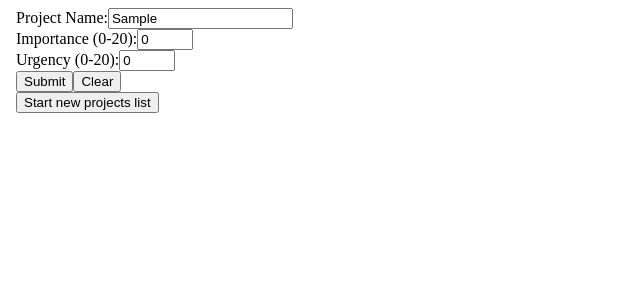
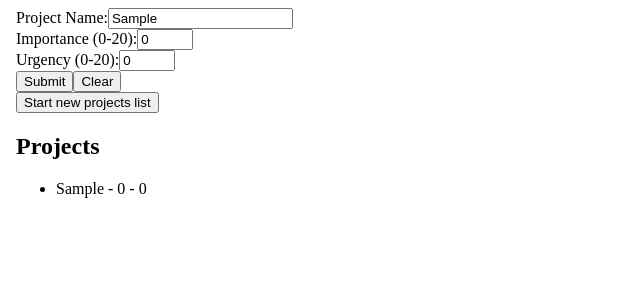
Before and after one commit to smithwithatypo/project_prioritizer_angular, an Angular app: page / in a window 1280 px wide. Both pictures are taken after typing "Sample" into the empty fields and a click on the button "Start new projects list". Shown: the top 300 px of the page, without its empty margins (0-640 px from the left). Built offline with nearby package versions, Linux system fonts and the light colour scheme.

Commit message:
display project list

```diff
--- a/src/app/input-form/input-form.component.html
+++ b/src/app/input-form/input-form.component.html
@@ -23,3 +23,11 @@
     </div>
 
   </form>
+
+  <div *ngIf="projects_list.length > 0">
+    <h2>Projects</h2>
+    <ul>
+      <li *ngFor="let project of projects_list">
+        {{ project.project_name }} - {{ project.importance }} - {{ project.urgency }}
+      </li>
+    </ul>
```
